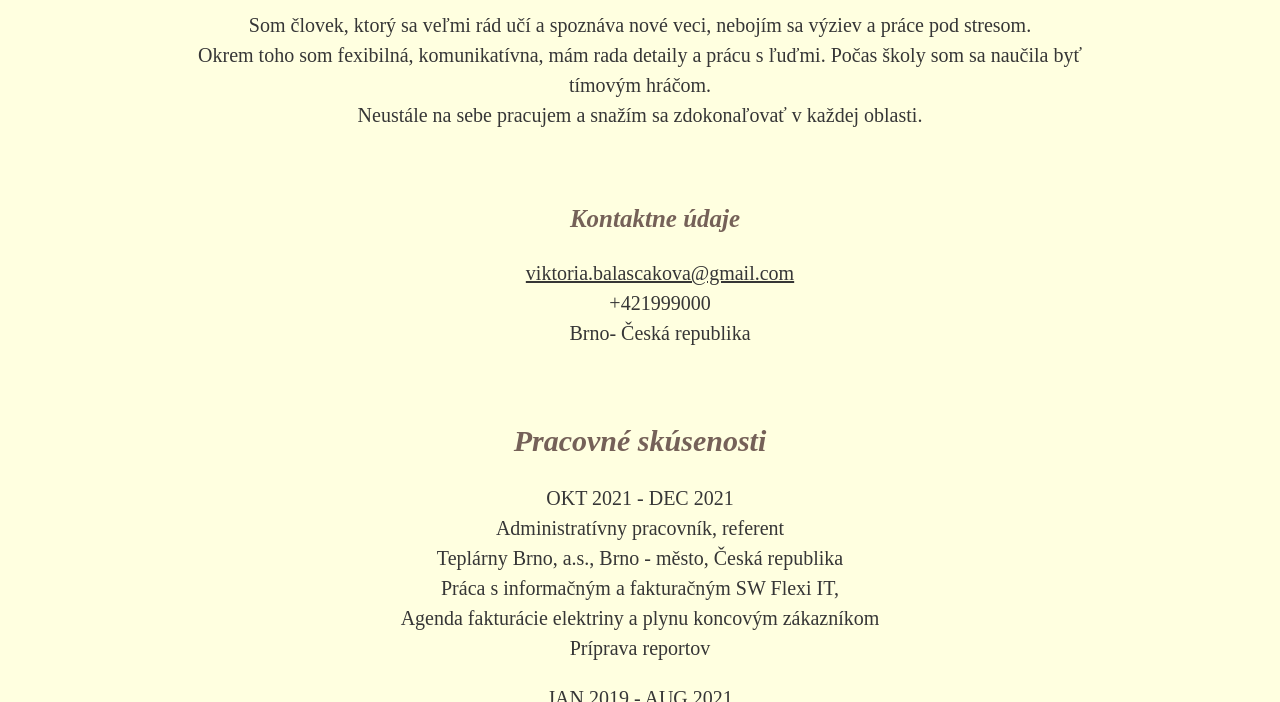
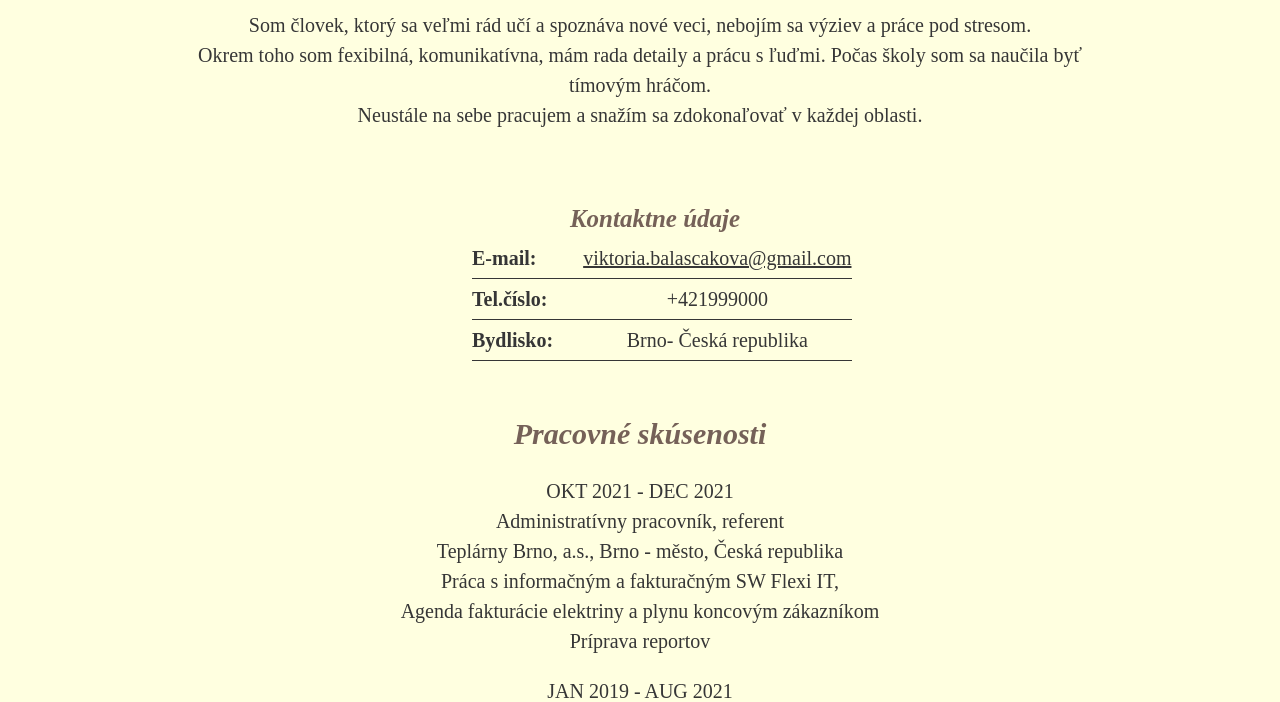
Before and after one commit to viky321/zivotopis.ukol, a plain HTML site: page index.html in a window 1280 px wide. Shown: the part 549-1251 px from the top of the page. Drawn offline with Linux system fonts and the light colour scheme; a web font is replaced by a local one.

Commit message:
finalnazmena

```diff
--- a/index.html
+++ b/index.html
@@ -60,11 +60,21 @@
 
         <h3 class="kontaktneudaje">Kontaktne údaje</h3>
 
-        <ul>
-            <li><a href="mailto:viktoria.balascakova@email.cz" >viktoria.balascakova@gmail.com</a></li>
-            <li>+421999000</li>
-            <li>Brno- Česká republika</li>
-        </ul>
+
+        <table>
+            <tr>
+                <th>E-mail:</th>
+                <td class="vpravo"><a href="mailto:viktoria.balascakova@email.cz" >viktoria.balascakova@gmail.com</a></td>
+            </tr>
+            <tr>
+                <th>Tel.číslo:</th>
+                <td class="vpravo">+421999000</td>
+            </tr>
+            <tr>
+                <th>Bydlisko:</th>
+                <td class="vpravo">Brno- Česká republika</td>
+            </tr>
+        </table>
 
     </section>
 
--- a/style.css
+++ b/style.css
@@ -7,6 +7,23 @@ body {
     font-family: 'Playfair Display', serif;
     text-align: center;
     margin: 0;
+}
+
+table {
+    margin: 0 20px 0 280px;
+    border-spacing: 0;
+    text-align: left;
+}
+
+.vpravo {
+    text-align: center;
+    padding-left: 30px;
+}
+
+th,
+td {
+    border-bottom: 1px solid #363636;
+    padding: 5px 0;
 }
 
 
@@ -42,6 +59,7 @@ img {
     height: 280px;
     float: left;
     margin:  50px 50px;
+    border: 2px solid #756158;
 }
 
 li {
```
